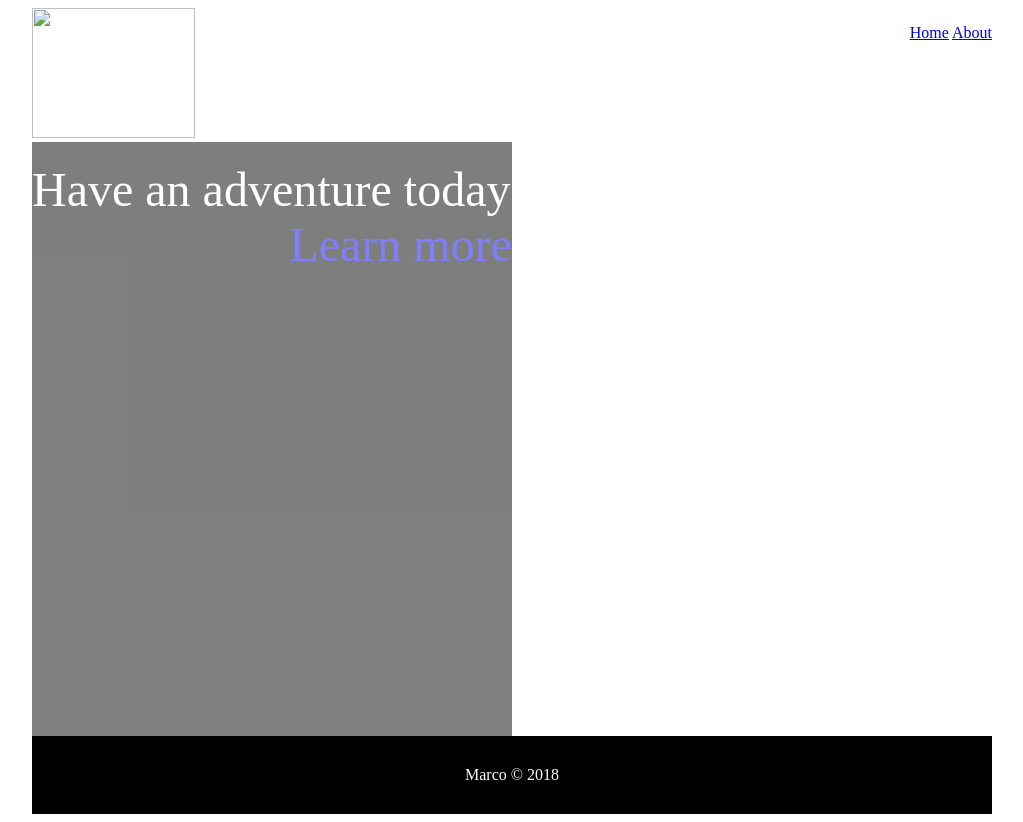
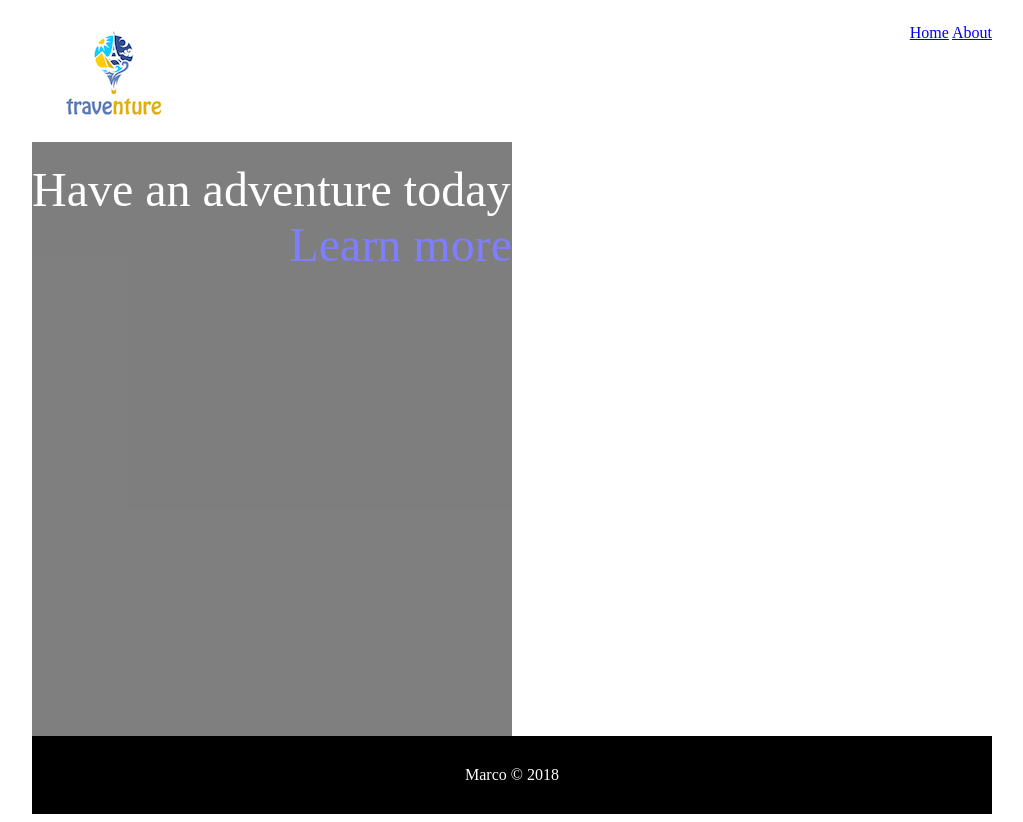
Before and after one commit to 1187marcov/Common_Exam, a plain HTML site: page docs/index.html in a window 1280 px wide. Shown: the whole page, without its empty margins (128-1151 px from the left). Drawn offline with Linux system fonts and the light colour scheme.

Commit message:
Task: Added Images to git file

```diff
--- a/docs/index.html
+++ b/docs/index.html
@@ -15,7 +15,7 @@
     <div id="wrapper">
         <div id="topbar">
             <div id="menu">
-                <img src="../../Cs Exam Webpage Pics/traventure.png" width="163" height="130"/>
+                <img src="images/traventure.png" width="163" height="130"/>
                 <ul class="floatRight">
                     <li>
                         <a href="index.html">Home</a>
```
Also changed, not shown: docs/images/4x4-adventure-automobile-1571783.jpg (added), docs/images/about.png (added), docs/images/background-boardwalk-clouds-808465.jpg (added), docs/images/traventure.png (added), 1 other file.
